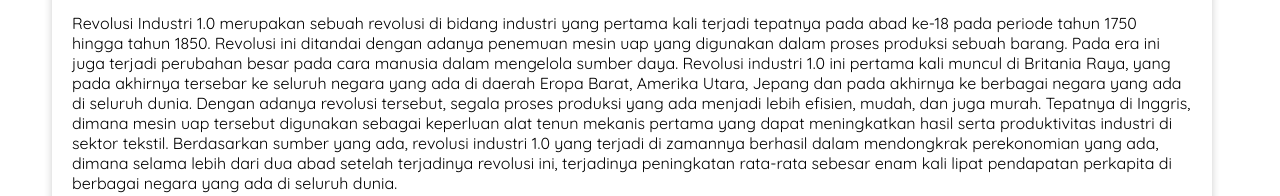
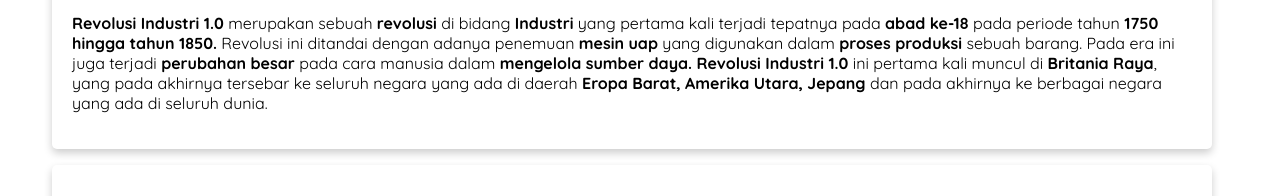
Before and after one commit to FaraAyuSudibyo/portofolio_Fara1, a plain HTML site: page sejarah/1.html in a window 1280 px wide. Shown: the part 773-969 px from the top of the page. Drawn offline with Linux system fonts and the light colour scheme.

Commit message:
Update 1.html

```diff
--- a/sejarah/1.html
+++ b/sejarah/1.html
@@ -65,27 +65,8 @@
                   class="featured-image"
                 />
                 <p>
-                  Revolusi Industri 1.0 merupakan sebuah revolusi di bidang
-                  industri yang pertama kali terjadi tepatnya pada abad ke-18
-                  pada periode tahun 1750 hingga tahun 1850. Revolusi ini
-                  ditandai dengan adanya penemuan mesin uap yang digunakan dalam
-                  proses produksi sebuah barang. Pada era ini juga terjadi
-                  perubahan besar pada cara manusia dalam mengelola sumber daya.
-                  Revolusi industri 1.0 ini pertama kali muncul di Britania
-                  Raya, yang pada akhirnya tersebar ke seluruh negara yang ada
-                  di daerah Eropa Barat, Amerika Utara, Jepang dan pada akhirnya
-                  ke berbagai negara yang ada di seluruh dunia. Dengan adanya
-                  revolusi tersebut, segala proses produksi yang ada menjadi
-                  lebih efisien, mudah, dan juga murah. Tepatnya di Inggris,
-                  dimana mesin uap tersebut digunakan sebagai keperluan alat
-                  tenun mekanis pertama yang dapat meningkatkan hasil serta
-                  produktivitas industri di sektor tekstil. Berdasarkan sumber
-                  yang ada, revolusi industri 1.0 yang terjadi di zamannya
-                  berhasil dalam mendongkrak perekonomian yang ada, dimana
-                  selama lebih dari dua abad setelah terjadinya revolusi ini,
-                  terjadinya peningkatan rata-rata sebesar enam kali lipat
-                  pendapatan perkapita di berbagai negara yang ada
-                  di seluruh dunia.
+                  <strong>Revolusi Industri 1.0</strong> merupakan sebuah <strong>revolusi</strong> di bidang <strong>Industri</strong> yang pertama kali terjadi tepatnya pada <strong>abad ke-18</strong> pada periode tahun
+                  <strong>1750 hingga tahun 1850.</strong> Revolusi ini ditandai dengan adanya penemuan <strong>mesin uap</strong> yang digunakan dalam <strong>proses produksi</strong> sebuah barang. Pada era ini juga terjadi <strong>perubahan besar</strong> pada cara manusia dalam <strong>mengelola sumber daya. Revolusi Industri 1.0</strong> ini pertama kali muncul di <strong>Britania Raya</strong>, yang pada akhirnya tersebar ke seluruh negara yang ada di daerah <strong> Eropa Barat, Amerika Utara, Jepang </strong> dan pada akhirnya ke berbagai negara yang ada di seluruh dunia.
                 </p>
               </div>
 
```
